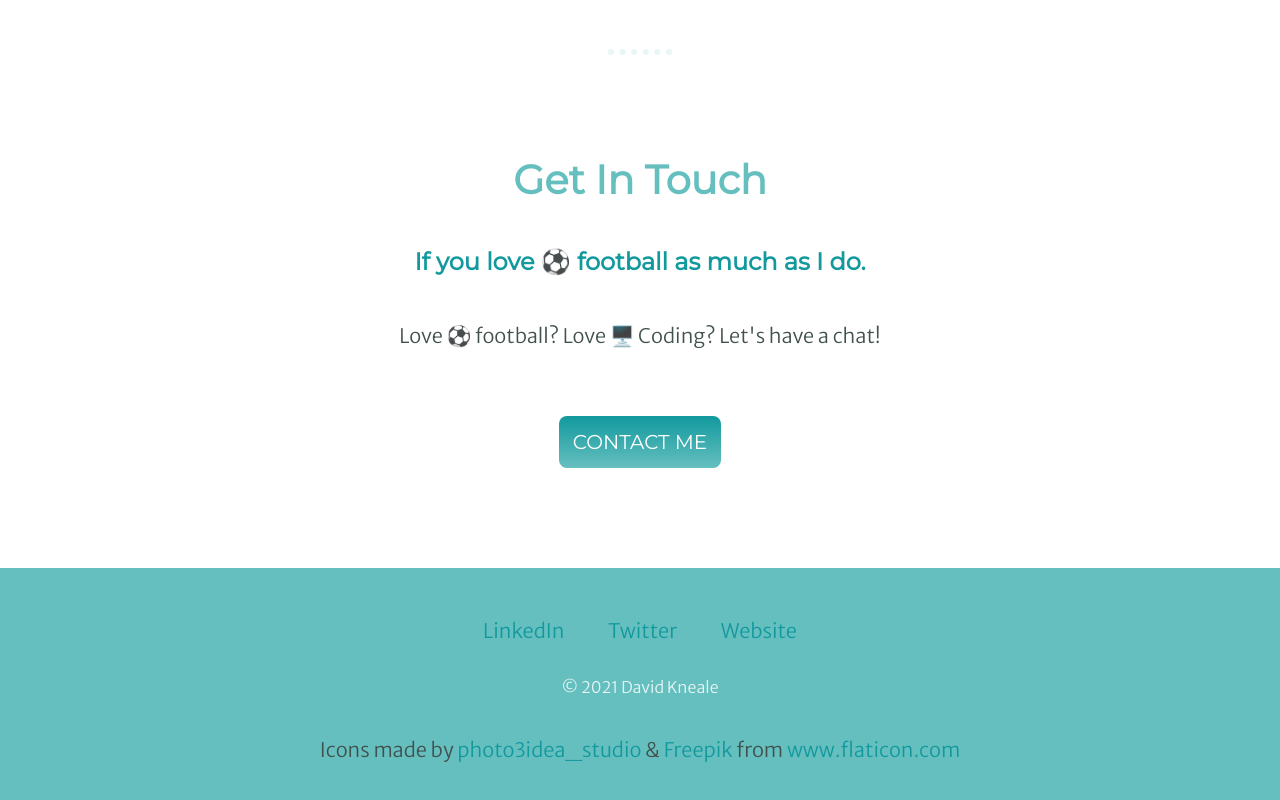
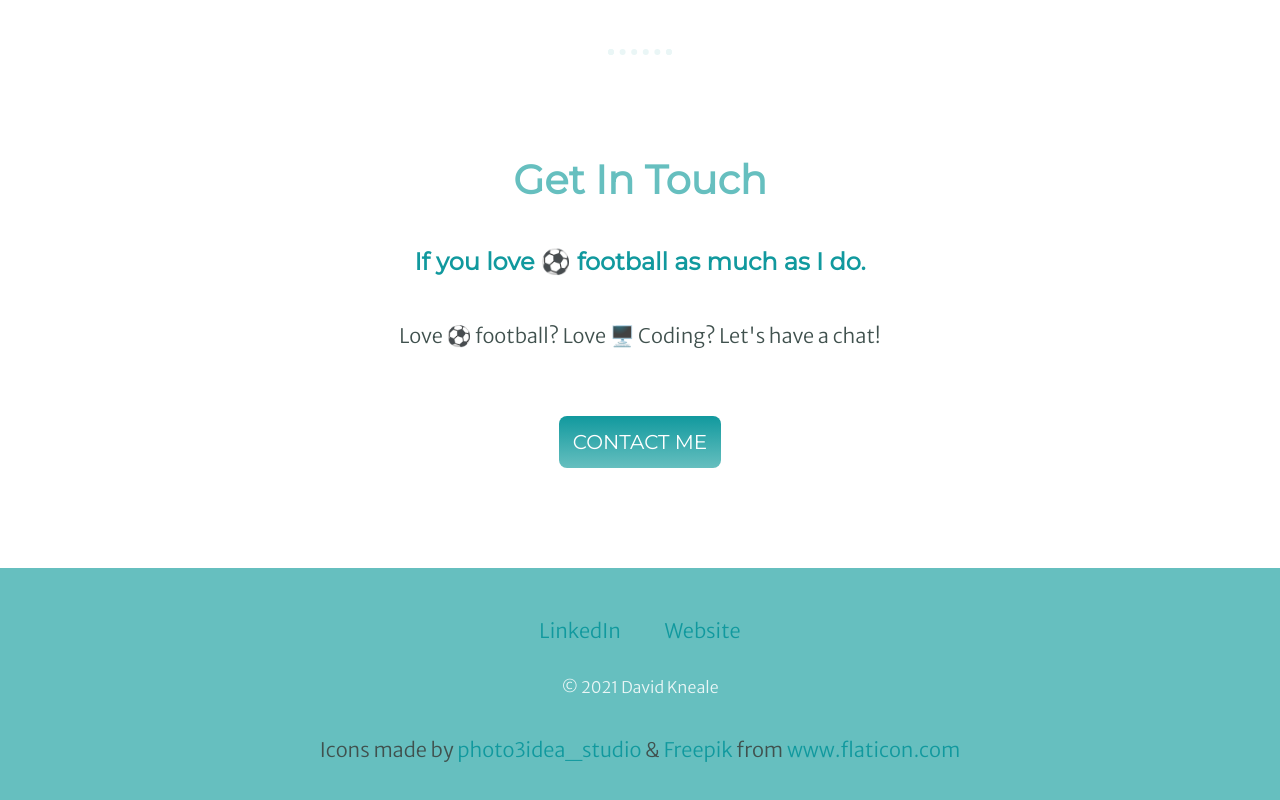
Before and after one commit to DaviK888/intro, a plain HTML site: page index.html in a window 1280 px wide. Shown: the part 2615-3415 px from the top of the page. Drawn offline with Linux system fonts and the light colour scheme.

Commit message:
Changed website url and name

```diff
--- a/index.html
+++ b/index.html
@@ -87,8 +87,7 @@
   </div>
   <div class="bottom-container">
     <a class="footer-link" href="https://www.linkedin.com/in/david-kneale-603/">LinkedIn</a>
-    <a class="footer-link" href="https://twitter.com/">Twitter</a>
-    <a class="footer-link" href="https://www.appbrewery.co/">Website</a>
+    <a class="footer-link" href="https://davik888.github.io/intro/">Website</a>
     <p class="footer-text">© 2021 David Kneale</p>
     <p class="attributions">Icons made by <a href="https://www.flaticon.com/authors/photo3idea-studio" title="photo3idea_studio">photo3idea_studio</a>
       & <a href="https://www.freepik.com" title="Freepik">Freepik</a> from
```
